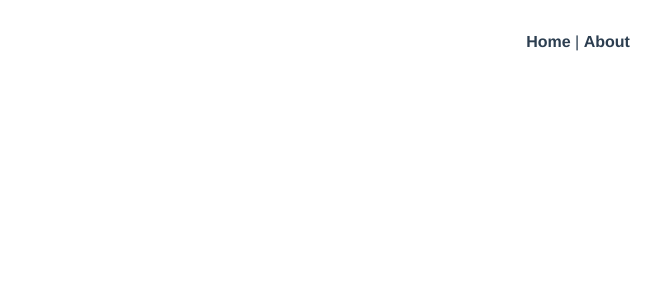
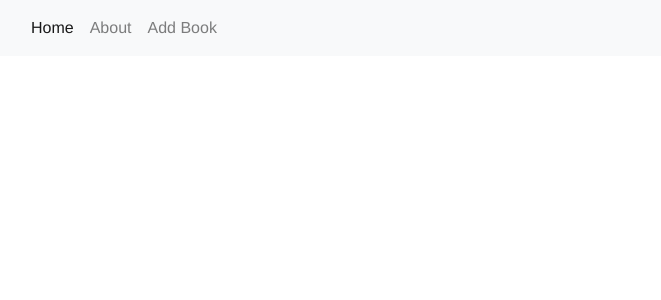
Before and after one commit to jaoaoun/Workshop-bookrecord, a Vue app: page /add-book in a window 1280 px wide. Shown: the top 300 px of the page, without its empty margins (62-723 px from the left). Built offline with nearby package versions, Linux system fonts and the light colour scheme.

Commit message:
Part1:create navbar & show all cpn (imp&reginApp)

```diff
--- a/src/App.vue
+++ b/src/App.vue
@@ -1,12 +1,19 @@
 <template>
   <div id="app">
-    <div id="nav">
-      <router-link to="/">Home</router-link> |
-      <router-link to="/about">About</router-link>
-    </div>
+    <my-navbar/>
     <router-view/>
   </div>
 </template>
+
+<script>
+import MyNavbar from "./components/MyNavbar" //การimport
+export default {
+  name: "App",
+  components: {
+    MyNavbar //การregister
+  }
+}
+</script>
 
 <style>
 #app {
--- /dev/null
+++ b/src/components/MyNavbar.vue
@@ -0,0 +1,46 @@
+<template>
+  <div >
+    <nav class="navbar navbar-expand-lg navbar-light bg-light">
+      <button
+      class="navbar-toggler"
+      type="button"
+      data-toggle="collapse"
+      data-target="#navbarNavDropdown"
+      aria-controls="navbarNavDropdown"
+      aria-expanded="false"
+      aria-label="Toggle navigation"
+      >
+      <span class="navbar-toggler-icon"></span>
+      </button>
+      <div class="container">
+      <div class="collapse navbar-collapse" id="navbarNavDropdown">
+        <ul class="navbar-nav">
+          <li class="nav-item active">
+            <router-link class="nav-link" to="/">Home</router-link>
+          </li>
+          <li class="nav-item">
+            <router-link class="nav-link" to="/about">About</router-link>
+          </li>
+          <li class="nav-item">
+            <router-link class="nav-link" to="/add-book">Add Book</router-link>
+          </li>
+        </ul>
+      </div>
+    </div>
+
+    </nav>
+  </div>
+</template>
+
+<script>
+
+export default {
+  name: 'Navbar'
+};
+</script>
+
+<style scoped>
+    .container{
+        margin-top: 0;
+    }
+</style>
```
